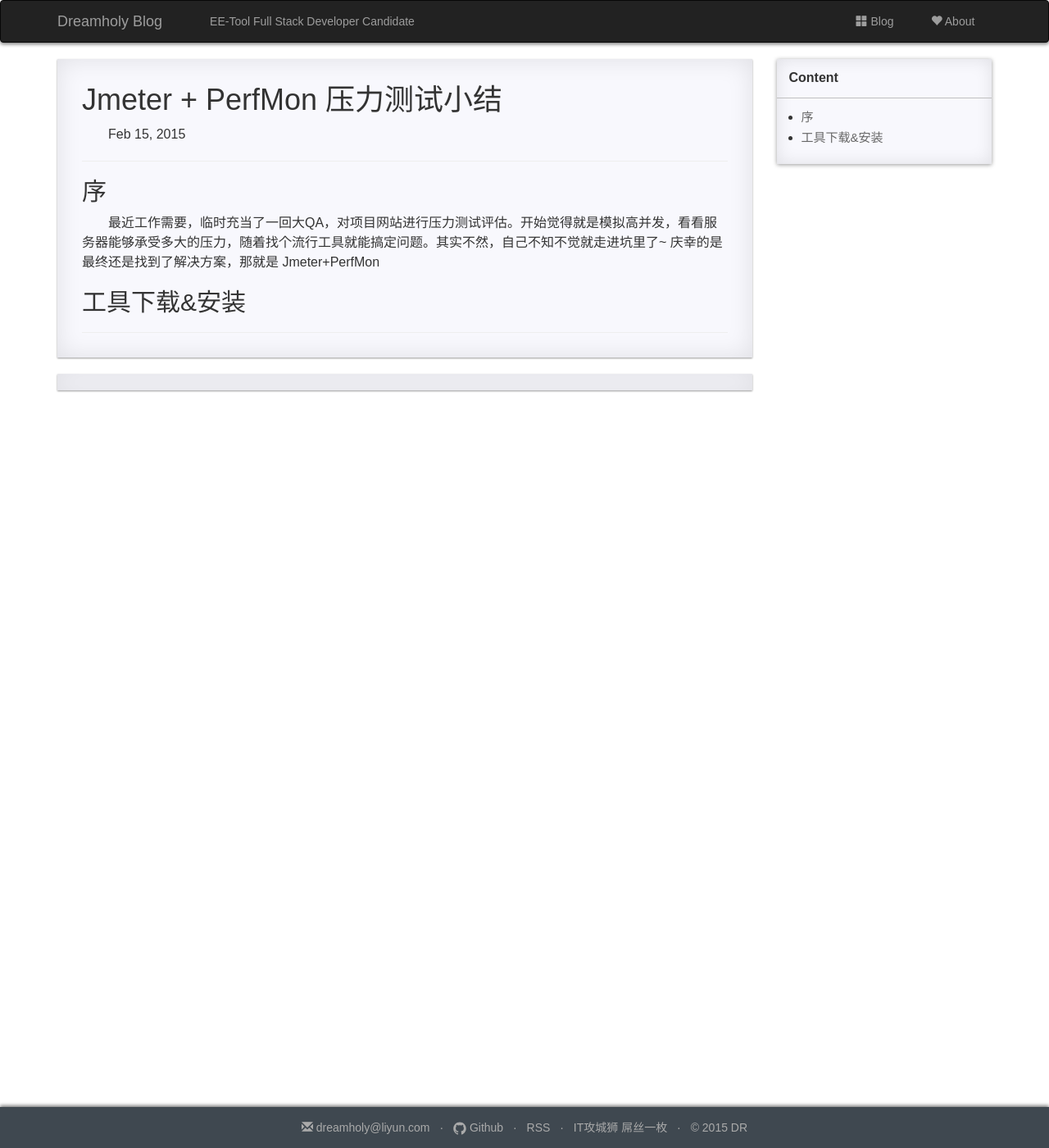
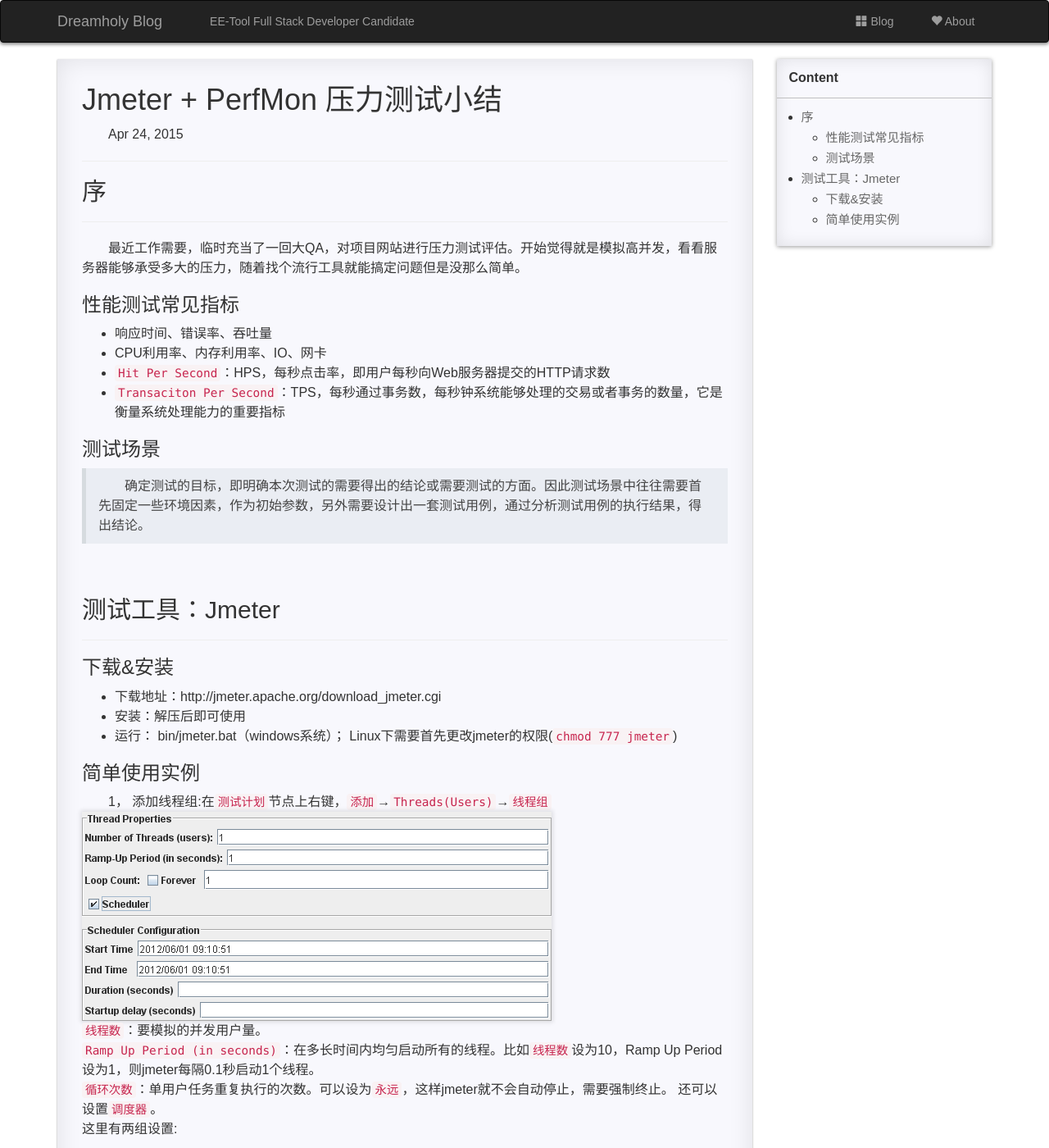
Before and after one commit to dreamholy/dreamholy.github.io, a Jekyll site: the page built from _posts/2015-04-24-jmeter-report.md, in a window 1280 px wide and 1400 px high. Shown: the whole window at 82% size. Built offline with Jekyll 4.4.1, drawn with Linux system fonts in a browser that asks for light colours; nearby versions of some CDN libraries; comment, search, counter and statistics services are not loaded; a style sheet for code colours, icons or effects is not loaded; some of the changed text lies outside the part shown.

Commit message:
edit jmeter

```diff
--- a/_posts/2015-04-24-jmeter-report.md
+++ b/_posts/2015-04-24-jmeter-report.md
@@ -1,7 +1,7 @@
 ---
 layout: post
 title:  "Jmeter  + PerfMon 压力测试小结"
-date:   2015-02-15 22:14:54
+date:   2015-04-24 18:00:00
 categories: [压力测试,Jmeter]
 excerpt: jemter perfmon 压力测试 分布式
 ---
@@ -11,7 +11,42 @@ excerpt: jemter perfmon 压力测试 分布式
 
 ##序
 
-最近工作需要，临时充当了一回大QA，对项目网站进行压力测试评估。开始觉得就是模拟高并发，看看服务器能够承受多大的压力，随着找个流行工具就能搞定问题。其实不然，自己不知不觉就走进坑里了~
-庆幸的是最终还是找到了解决方案，那就是 Jmeter+PerfMon
+---
 
-##工具下载&安装
+最近工作需要，临时充当了一回大QA，对项目网站进行压力测试评估。开始觉得就是模拟高并发，看看服务器能够承受多大的压力，随着找个流行工具就能搞定问题但是没那么简单。
+
+###性能测试常见指标
+
+*	响应时间、错误率、吞吐量
+*	CPU利用率、内存利用率、IO、网卡
+*	`Hit Per Second`：HPS，每秒点击率，即用户每秒向Web服务器提交的HTTP请求数
+*	`Transaciton Per Second`：TPS，每秒通过事务数，每秒钟系统能够处理的交易或者事务的数量，它是衡量系统处理能力的重要指标
+
+###测试场景
+>确定测试的目标，即明确本次测试的需要得出的结论或需要测试的方面。因此测试场景中往往需要首先固定一些环境因素，作为初始参数，另外需要设计出一套测试用例，通过分析测试用例的执行结果，得出结论。
+
+<br />
+
+##测试工具：Jmeter
+
+---
+
+###下载&安装
+-	下载地址：http://jmeter.apache.org/download_jmeter.cgi
+-	安装：解压后即可使用
+-	运行： bin/jmeter.bat（windows系统）； Linux下需要首先更改jmeter的权限(`chmod 777 jmeter`)
+
+###简单使用实例
+1，	添加线程组:在`测试计划`节点上右键，`添加`→`Threads(Users)`→`线程组`
+&nbsp;&nbsp;![X]({{"/img/jmeter/xianchengzu.png"}})
+`线程数`：要模拟的并发用户量。
+`Ramp Up Period (in seconds)`：在多长时间内均匀启动所有的线程。比如`线程数`设为10，Ramp Up Period设为1，则jmeter每隔0.1秒启动1个线程。
+`循环次数`：单用户任务重复执行的次数。可以设为`永远`，这样jmeter就不会自动停止，需要强制终止。
+还可以设置`调度器`。
+这里有两组设置:
+
+-	`启动时间`和`结束时间`让jmeter在特定的时间区段内执行工作；
+-	`启动延时（秒）`表示从当前时刻开始延迟多长时间开始运行，`持续时间（秒）`设定运行时长。
+
+2,	添加HTTP请求：在`线程组`节点上右键，`添加`→`Sampler`→`HTTP请求`
+![X]({{"/img/jmeter/http.png"}})
```
Also changed, not shown: img/jmeter/http.png (added), img/jmeter/xianchengzu.png (added).
